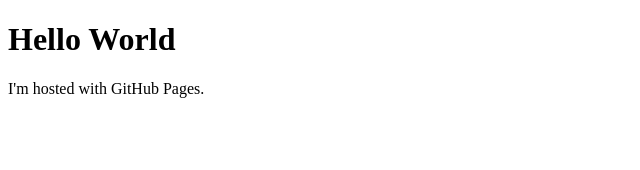
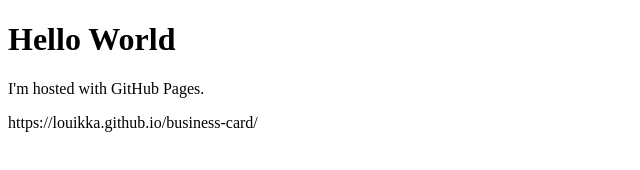
Before and after one commit to Louikka/Louikka.github.io, a plain HTML site: page index.html in a window 1280 px wide. Shown: the whole page, without its empty margins (0-640 px from the left). Drawn offline with Linux system fonts and the light colour scheme.

Commit message:
Update index.html

```diff
--- a/index.html
+++ b/index.html
@@ -4,6 +4,7 @@
 <body>
     <h1>Hello World</h1>
     <p>I'm hosted with GitHub Pages.</p>
+    <p>https://louikka.github.io/business-card/</p>
 </body>
 
 </html>
```
